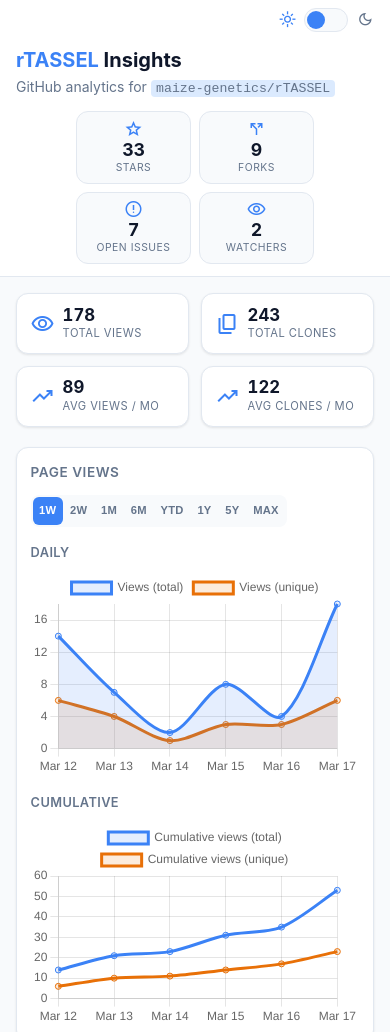
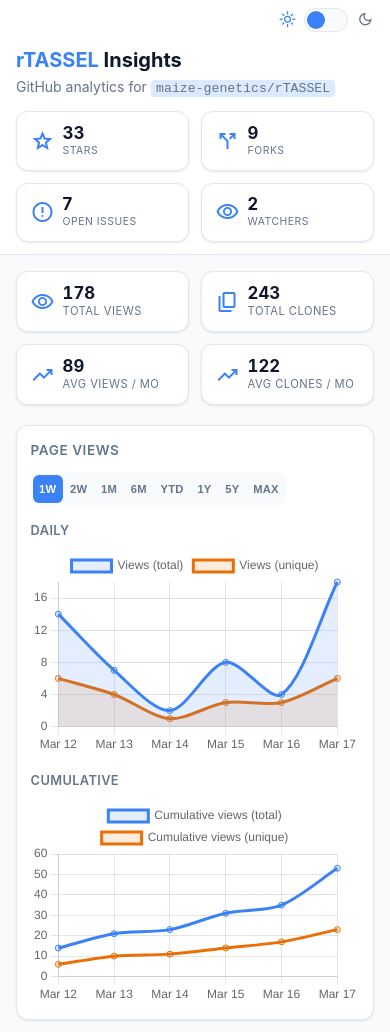
Before and after one commit to btmonier/rtassel_insights, a website built with Vite: page dashboard/index.html in a window 390 px wide. Shown: the top 1032 px of the page. Built offline with nearby package versions, Linux system fonts and the light colour scheme.

Commit message:
Format kpi cards to resemble summary cards in mobile view

```diff
--- a/dashboard/src/components/header.ts
+++ b/dashboard/src/components/header.ts
@@ -46,8 +46,10 @@
           ${kpis.map((k) => `
             <div class="kpi-card">
               <span class="kpi-icon material-symbols-outlined">${k.icon}</span>
-              <span class="kpi-value">${k.value.toLocaleString()}</span>
-              <span class="kpi-label">${k.label}</span>
+              <div class="kpi-text">
+                <span class="kpi-value">${k.value.toLocaleString()}</span>
+                <span class="kpi-label">${k.label}</span>
+              </div>
             </div>
           `).join("")}
         </div>
--- a/dashboard/src/styles.css
+++ b/dashboard/src/styles.css
@@ -238,6 +238,11 @@
   color: var(--color-text-muted);
   text-transform: uppercase;
   letter-spacing: 0.05em;
+}
+
+.kpi-text {
+  display: flex;
+  flex-direction: column;
 }
 
 /* ---- Dashboard grid ---- */
@@ -749,18 +754,33 @@
   .kpi-row {
     width: 100%;
     display: grid;
-    grid-template-columns: repeat(2, minmax(115px, max-content));
-    gap: 0.5rem;
-    justify-content: center;
+    grid-template-columns: repeat(2, 1fr);
+    gap: 0.75rem;
   }
 
   .kpi-card {
-    padding: 0.5rem 0.75rem;
+    display: flex;
+    flex-direction: row;
+    align-items: center;
+    gap: 0.75rem;
+    background: var(--color-surface);
+    border: 1px solid var(--color-border);
+    border-radius: var(--radius);
+    padding: 0.75rem 1rem;
+    box-shadow: var(--shadow);
     min-width: 0;
   }
 
+  .kpi-icon {
+    font-size: 1.75rem;
+  }
+
   .kpi-value {
-    font-size: 1.25rem;
+    font-size: 1.15rem;
+  }
+
+  .kpi-label {
+    font-size: 0.7rem;
   }
 
   .card {
@@ -879,15 +899,16 @@
   }
 
   .kpi-card {
-    padding: 0.4rem 0.5rem;
+    padding: 0.65rem 0.85rem;
+    gap: 0.5rem;
+  }
+
+  .kpi-icon {
+    font-size: 1.5rem;
   }
 
   .kpi-value {
-    font-size: 1.1rem;
-  }
-
-  .kpi-icon {
-    font-size: 1.25rem;
+    font-size: 1.05rem;
   }
 
   .kpi-label {
```
